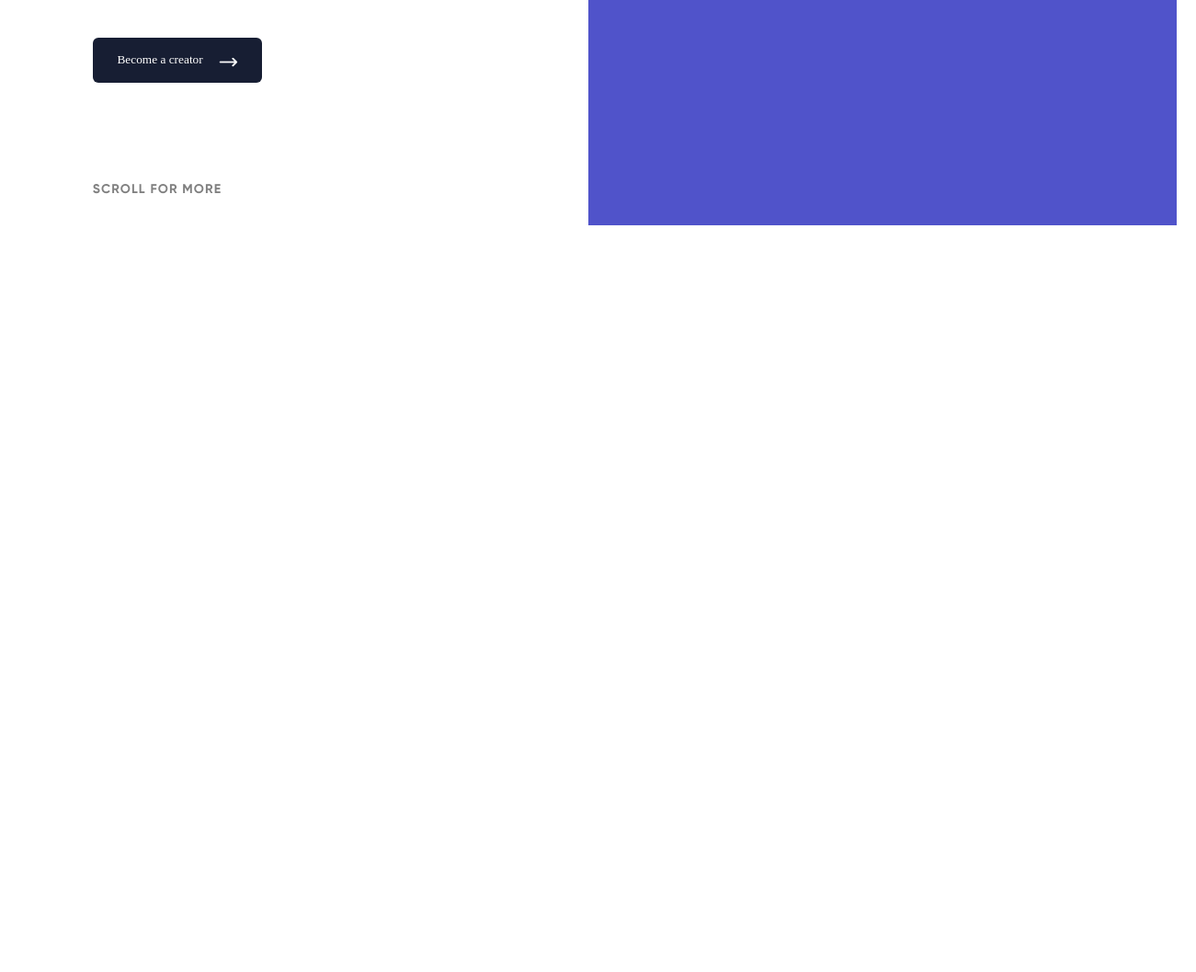
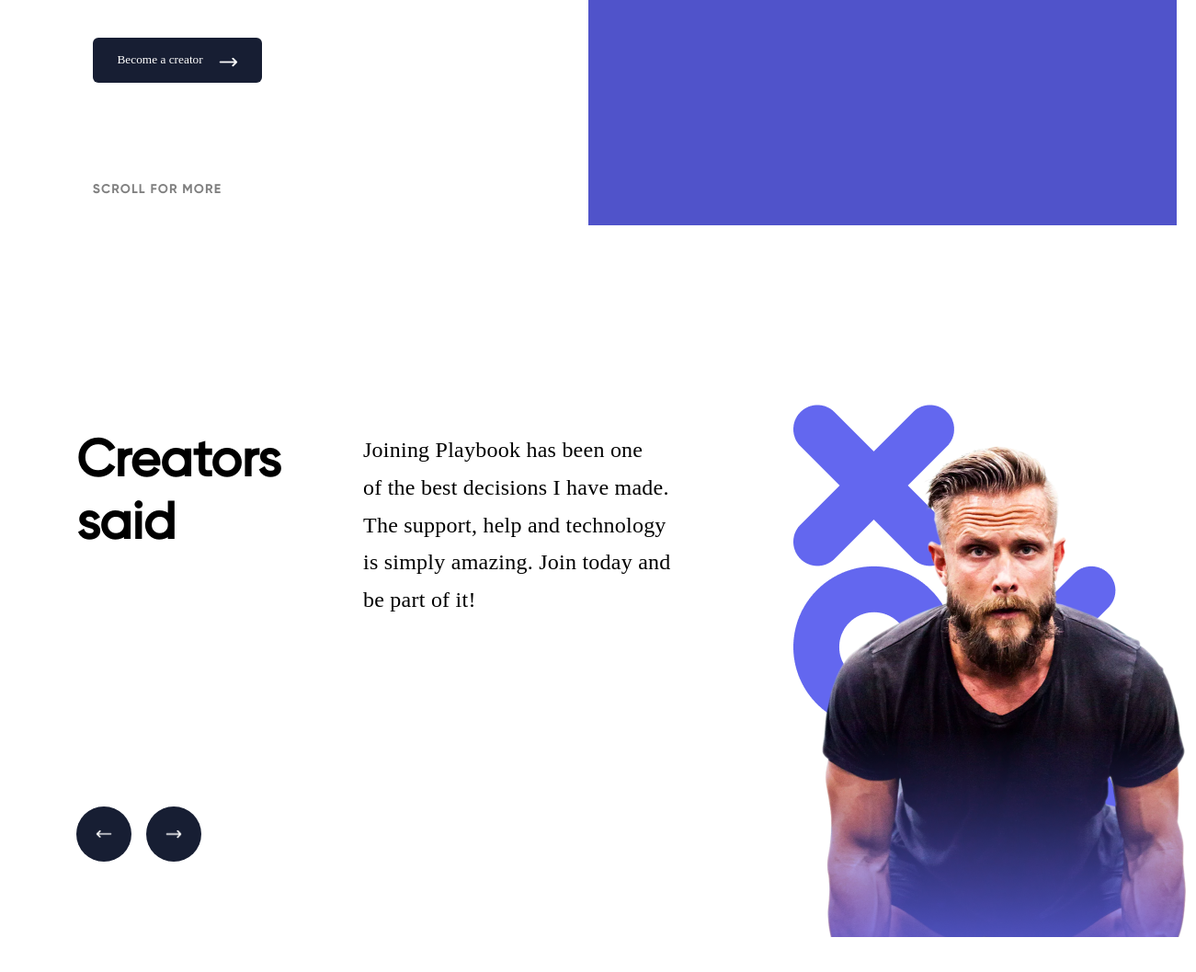
Before and after one commit to vunderkind/playbook, a plain HTML site: page index.html in a window 1280 px wide. Shown: the part 555-1612 px from the top of the page at 92% size, 1301 px wide, since content can reach past the window. Before the commit the page ends 800 px from the top, so only its background shows below. Drawn offline with Linux system fonts and the light colour scheme; a web font is replaced by a local one.

Commit message:
add most of bottom

```diff
--- a/index.html
+++ b/index.html
@@ -53,5 +53,26 @@
 
         </div>
     </main>
+    <section id="testimonials">
+        <div id="one">
+            <div id="twenty">
+                <h2 id="subheader">Creators<br/>said</h2>
+                <section id="secondary-slider">
+                    <div id="slider-one">
+                        <img src="/assets/images/Arrow.png">
+                    </div>
+                    <div id="slider-two">
+                        <img src="/assets/images/Arrow.png">
+                    </div>
+                </section>
+            </div>
+            <div id="eighty">
+                <p id="social-proof">Joining Playbook has been one<br/>of the best decisions I have made.<br/>The support, help and technology<br/>is simply amazing. Join today and<br/>be part of it!</p>
+            </div>
+        </div>
+        <div id="two">
+            <img src="assets/images/testimonial.png">
+        </div>
+    </section>
 </body>
 </html>
--- a/styles.css
+++ b/styles.css
@@ -6,6 +6,11 @@
   @font-face {
       font-family: Gilroy medium;
       src: url(./assets/fonts/Gilroy-Medium.otf)
+  }
+
+  @font-face {
+      font-family: Gilroy regular;
+      src: url(./assets//fonts/Gilroy-Regular.otf)
   }
 
 * {
@@ -132,3 +137,73 @@ button:hover {
     opacity: 0;
     transition: opacity 1s 1.5s;
 }
+
+#testimonials {
+    display: flex;
+    justify-content: space-evenly;
+    align-items: flex-start;
+    height: 100vh;
+    width: 87vw;
+    margin: 0 auto;
+    margin-top: 4em;
+}
+
+#one {
+    width: 70%;
+    display: flex;
+    margin-top: 10em;
+}
+
+#two {
+    width: 30%;
+}
+
+#twenty {
+    width: 40%;
+}
+#eighty {
+    width: 50%;
+}
+
+#subheader {
+    font-size: 56px;
+    padding: 0;
+}
+
+#secondary-slider {
+    margin-top: 17em;
+    display: flex;
+}
+
+#slider-one, #slider-two{
+    border-radius: 50px;
+    width: 60px;
+    height: 60px;
+    background: #171E33;
+    display: flex;
+    justify-content: center;
+    align-items: center;
+    margin-right: 1em;
+    transition: background 0.5s;
+    cursor: pointer;
+}
+
+#slider-one:hover, #slider-two:hover {
+    background: #6367EF;
+}
+
+#slider-one >img {
+    width: 30%;
+    transform: rotate(180deg)
+}
+
+#slider-two >img {
+    width: 30%;
+}
+
+#social-proof {
+    font-size: 24px;
+    font-family: 'Gilroy regular';
+    line-height: 1.7;
+    letter-spacing: 0.01em;
+}
```
Also changed, not shown: assets/images/testimonial.png (added).
